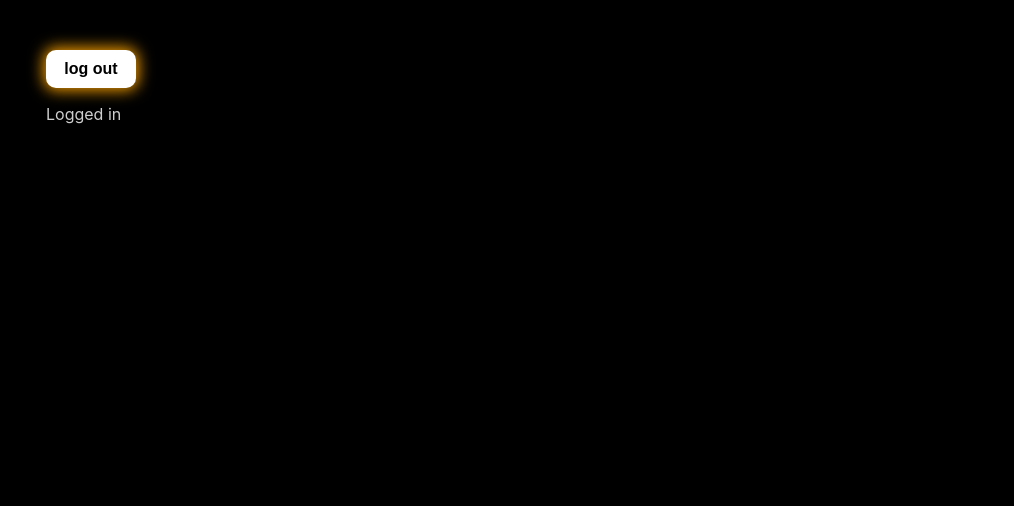
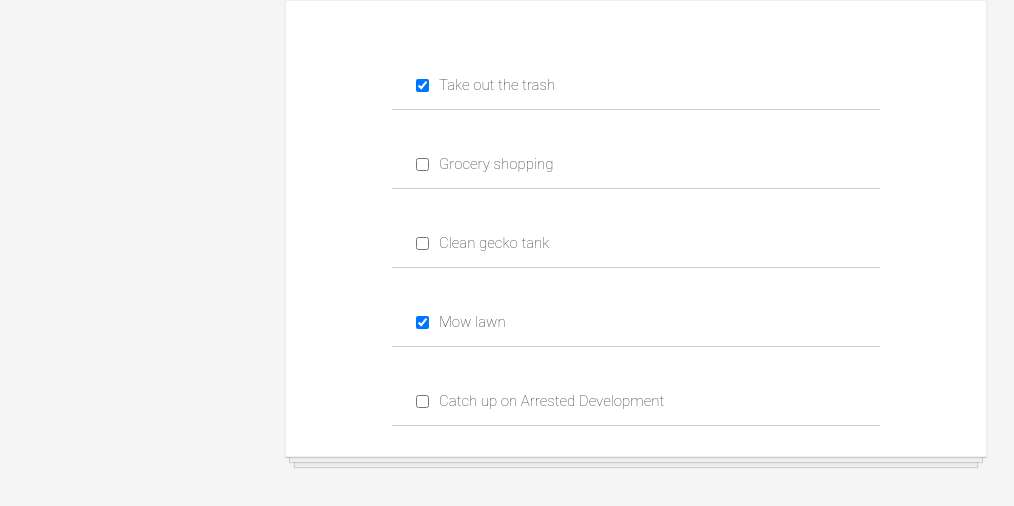
Before and after one commit to xahondria/react-learning-scrimba, a React (Create React App) app: page / in a window 1280 px wide. Shown: the top 506 px of the page, without its empty margins (4-1018 px from the left). Built offline with nearby package versions, Linux system fonts and the light colour scheme.

Commit message:
added exercise 39

```diff
--- /dev/null
+++ b/src/39 Todo App - Phase 7/TodoItem.js
@@ -0,0 +1,21 @@
+/**
+ * Challenge: Style the completed todo items differently from the incomplete items.
+ */
+
+import React from "react"
+
+function TodoItem(props) {
+
+  return (
+    <div className="todo-item">
+      <input
+        type="checkbox"
+        checked={props.item.completed}
+        onChange={() => props.handleChange(props.item.id)}
+      />
+      <p>{props.item.text}</p>
+    </div>
+  )
+}
+
+export default TodoItem;
--- /dev/null
+++ b/src/39 Todo App - Phase 7/index.js
@@ -0,0 +1,56 @@
+/**
+ * Let's make it so our checkbox can actually mark our todo as complete or incomplete!
+ * This challenge is a little more involved than some of the past ones. Check the comments
+ * in the code for some help on accomplishing this one
+ *
+ * Challenge:
+ * 1. Create an event handler in the App component for when the checkbox is clicked (which is an `onChange` event)
+ *    a. This method will be the trickest part. Check the comments in the stubbed-out method below for some pseudocode to help guide you through this part
+ * 2. Pass the method down to the TodoItem component
+ * 3. In the TodoItem component, make it so when the `onChange` event happens, it calls the `handleChange` method and passes the id of the todo into the function
+ */
+
+import React from "react"
+import TodoItem from "./TodoItem"
+import todosData from "./todosData"
+
+import './style.css'
+
+class App extends React.Component{
+  constructor() {
+    super();
+    this.state = {
+      todos: todosData,
+    };
+    this.handleChange = this.handleChange.bind(this);
+  }
+
+  handleChange(id) {
+    this.setState((prevState) => {
+      const updaterTodos = prevState.todos.map((todo) => {
+        if (todo.id === id) {
+          todo.completed = !todo.completed;
+        }
+        return todo;
+      });
+
+      return {
+        todos: updaterTodos
+      };
+    })
+  }
+
+  render() {
+    const todoItems = this.state.todos.map(item => <TodoItem key = {item.id} item = {item} handleChange = {this.handleChange}/>);
+
+    return (
+      <div className="todo-list">
+        {todoItems}
+      </div>
+    )
+  }
+
+}
+
+
+export default App
--- /dev/null
+++ b/src/39 Todo App - Phase 7/style.css
@@ -0,0 +1,47 @@
+body {
+  background-color: whitesmoke;
+}
+
+.todo-list {
+  background-color: white;
+  margin: auto;
+  width: 50%;
+  display: flex;
+  flex-direction: column;
+  align-items: center;
+  border: 1px solid #efefef;
+  box-shadow:
+    /* The top layer shadow */
+      0 1px 1px rgba(0,0,0,0.15),
+        /* The second layer */
+      0 10px 0 -5px #eee,
+        /* The second layer shadow */
+      0 10px 1px -4px rgba(0,0,0,0.15),
+        /* The third layer */
+      0 20px 0 -10px #eee,
+        /* The third layer shadow */
+      0 20px 1px -9px rgba(0,0,0,0.15);
+  padding: 30px;
+}
+
+.todo-item {
+  display: flex;
+  justify-content: flex-start;
+  align-items: center;
+  padding: 30px 20px 0;
+  width: 70%;
+  border-bottom: 1px solid #cecece;
+  font-family: Roboto, sans-serif;
+  font-weight: 100;
+  font-size: 15px;
+  color: #333333;
+}
+
+input[type=checkbox] {
+  margin-right: 10px;
+  font-size: 30px;
+}
+
+input[type=checkbox]:focus {
+  outline: 0;
+}
--- /dev/null
+++ b/src/39 Todo App - Phase 7/todosData.js
@@ -0,0 +1,29 @@
+const todosData = [
+  {
+    id: 1,
+    text: "Take out the trash",
+    completed: true
+  },
+  {
+    id: 2,
+    text: "Grocery shopping",
+    completed: false
+  },
+  {
+    id: 3,
+    text: "Clean gecko tank",
+    completed: false
+  },
+  {
+    id: 4,
+    text: "Mow lawn",
+    completed: true
+  },
+  {
+    id: 5,
+    text: "Catch up on Arrested Development",
+    completed: false
+  }
+];
+
+export default todosData
--- a/src/App.js
+++ b/src/App.js
@@ -1,13 +1,13 @@
 import React, { Component } from 'react';
 import './App.css';
 
-import Index38 from './38 Conditional rendering Practice';
+import Index39 from './39 Todo App - Phase 7';
 
 class App extends Component {
   render() {
     return (
       <div className="App">
-        <Index38/>
+        <Index39/>
       </div>
     );
   }
```
